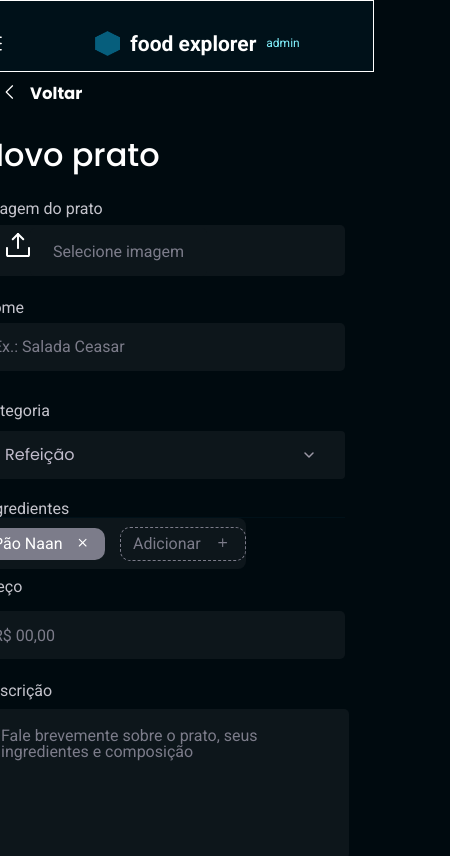
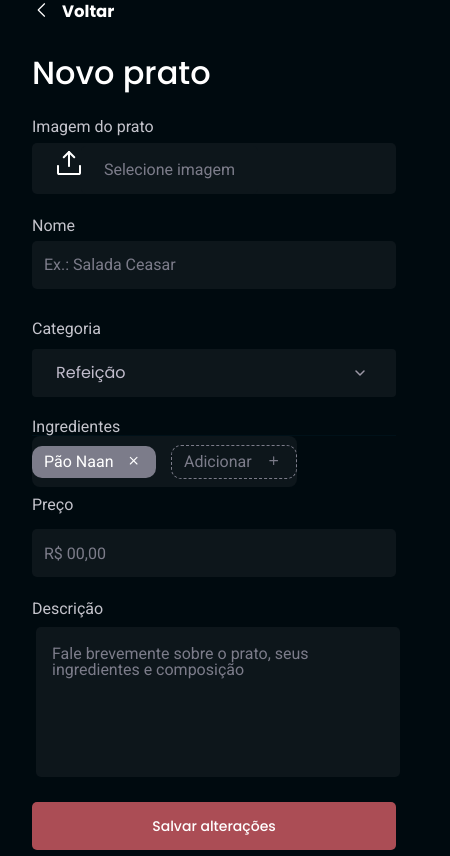
Before and after one commit to frederico-nakajima/foodExplorer, a React (Vite) app: page /add in a window 390 px wide. Shown: the top 856 px of the page, 450 px wide, since content can reach past the window. Built offline with nearby package versions, Linux system fonts and the light colour scheme.

Commit message:
mobile admin

```diff
--- a/src/pages/AddDish/index.jsx
+++ b/src/pages/AddDish/index.jsx
@@ -14,8 +14,7 @@ import CaretLeft from '../../assets/CaretLeft.svg';
 export function AddDish(){
     return(
         <Container>
-            <Header/>
-            <BrandHeader/>
+
 
             <CaretLeftLink>
                     <img src={CaretLeft} alt="imagem de uma seta apontando para esquerda" />
@@ -95,7 +94,7 @@ export function AddDish(){
                 </Form>
             </main>
 
-            <Footer/>
+
 
         </Container>
     )
--- a/src/pages/AddDish/styles.js
+++ b/src/pages/AddDish/styles.js
@@ -4,39 +4,14 @@ import styled from 'styled-components';
 export const Container = styled.div`
     display: flex;
     flex-direction: column;
-    align-items: center;
+    align-items: flex-end;
     padding-bottom:500px;
-    width: 100%;
-
-                >Header{
-                    display:none;
-
-                }
-
-
-                >Footer{
-                    border:1px solid ${({theme}) => theme.COLORS.WHITE};
-                    height: 77px;
-                    margin-top:150px;
-                    margin-left:-55px;
-                    width:428px;
-                        >main{
+    width:428px;
+    margin:0 auto;
 
 
 
-                            gap: 0px;
-                            width: 364px;
-                                >p{
-                                    font-size:10px;
-                                }
-                                h2{
-                                    font-size:15px;
-                                }
 
-
-                        }
-
-                }
 
 
 
@@ -47,7 +22,7 @@ export const Container = styled.div`
             display: flex;
             flex-direction: column;
             width:428px;
-
+             align-items:center;
 
             .imagem-salada-categoria{
 
@@ -265,7 +240,7 @@ export const CaretLeftLink = styled.a`
     display: flex;
 
     gap:2px;
-    width: 450px;
+    width: 364px;
 
 
     >img{
```
Also changed, not shown: src/components/Footer/styles.js (+25 -0 lines).
